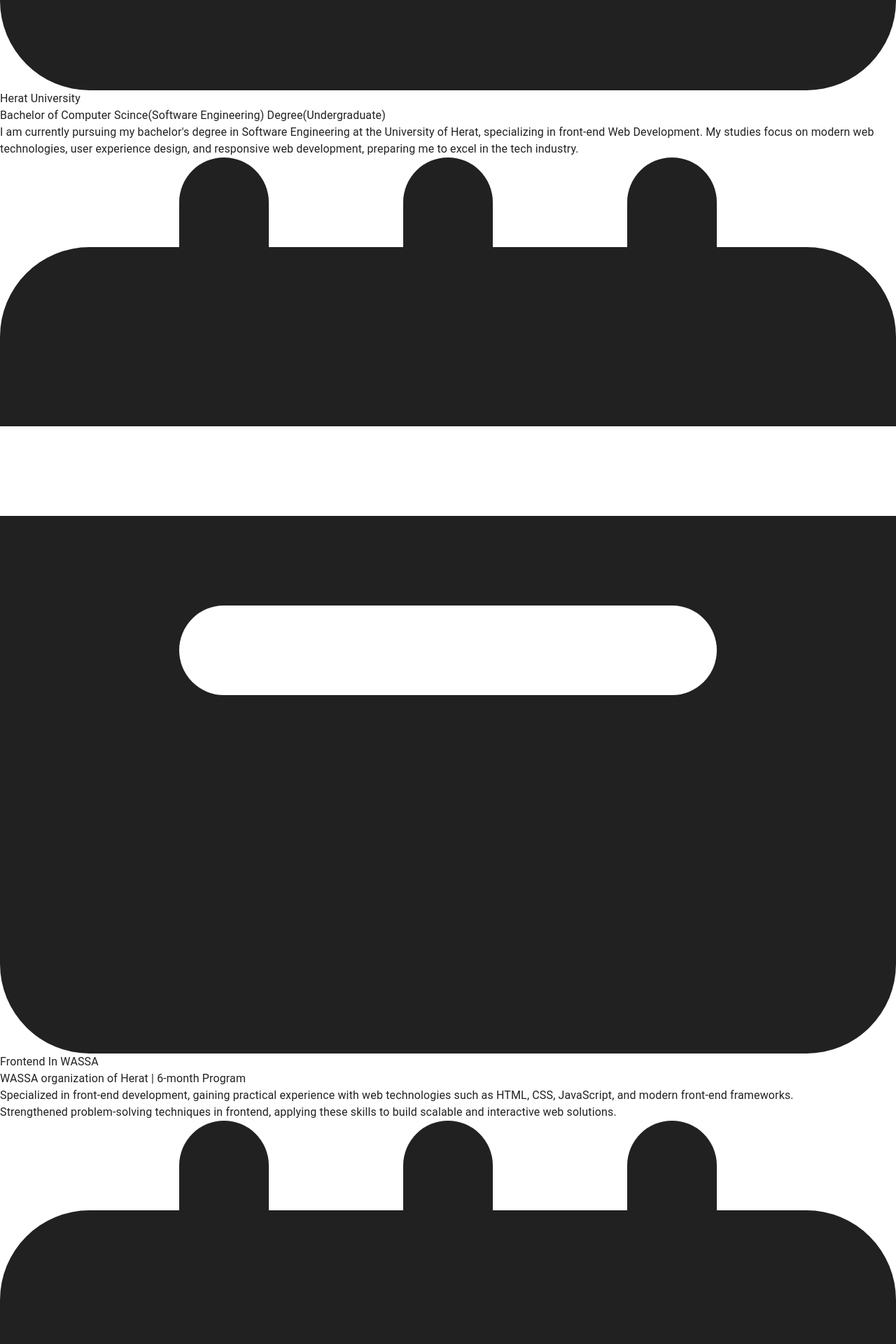
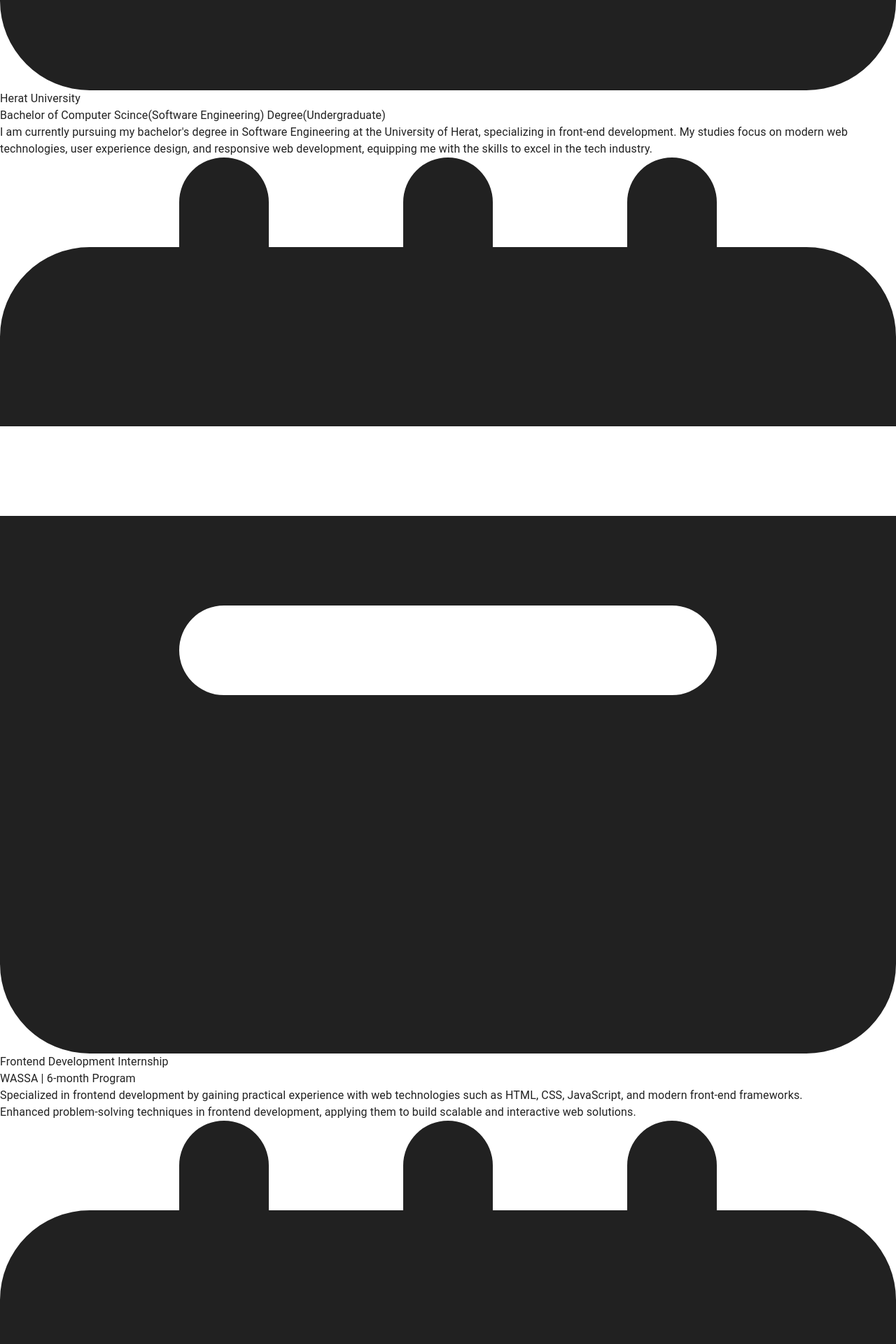
Before and after one commit to MOwaisAzizi/Azizi-Portfolio, a React (Vite) app: page / in a window 1280 px wide. Shown: the part 5387-7307 px from the top of the page at 70% size. Built offline with nearby package versions, Linux system fonts and the light colour scheme.

Commit message:
update text

```diff
--- a/src/Componets/Education/Education.jsx
+++ b/src/Componets/Education/Education.jsx
@@ -50,11 +50,10 @@ function Education() {
              (Undergraduate)
           </span>
           <p className="mb-2 text-base font-normal text-gray-400">
-            I am currently pursuing my bachelor&apos;s degree in Software
-            Engineering at the University of Herat, specializing in front-end
-            Web Development. My studies focus on modern web technologies, user
-            experience design, and responsive web development, preparing me to
-            excel in the tech industry.
+           I am currently pursuing my bachelor's degree in Software Engineering at the University of
+           Herat, specializing in front-end development. My studies focus on modern web technologies,
+            user experience design, and responsive web development,
+           equipping me with the skills to excel in the tech industry.
           </p>
         </li>
 
@@ -71,22 +70,20 @@ function Education() {
             </svg>
           </span>
           <h3 className="flex items-center mb-2 ml-2 text-lg font-semibold text-gray-200 dark:text-white">
-            Frontend In WASSA
+            Frontend Development Internship
           </h3>
 
           <ul className="mb-4 text-base font-normal text-gray-400">
-            WASSA organization of Herat | 6-month Program
+            WASSA | 6-month Program
             <br />
             <ul className=" list-disc">
               <li>
-                Specialized in front-end development, gaining practical
-                experience with web technologies such as HTML, CSS, JavaScript,
-                and modern front-end frameworks.
+              Specialized in frontend development by gaining practical experience with web technologies
+               such as HTML, CSS, JavaScript, and modern front-end frameworks.
               </li>
               <li>
-                Strengthened problem-solving techniques in frontend,
-                applying these skills to build scalable and interactive web
-                solutions.
+              Enhanced problem-solving techniques in frontend
+               development, applying them to build scalable and interactive web solutions.
               </li>
             </ul>
           </ul>
@@ -109,17 +106,13 @@ function Education() {
           </h3>
 
           <ul className="mb-4 text-base font-normal text-gray-400">
-            I have completed
-            several online courses to enhance my skills in front-end
-            development, including:
-            <br />
+
             <ul className=" list-disc">
               <li>Responsive Web Design (FreeCodeCamp)</li>
               <li>Complete JavaScript(Udemy)</li>
               <li>Ultimate React Course(Udemy)</li>
             </ul>
-            These courses equipped me with practical knowledge and the
-            confidence to build modern and responsive web applications.
+
           </ul>
         </li>
       </motion.ol>
```
